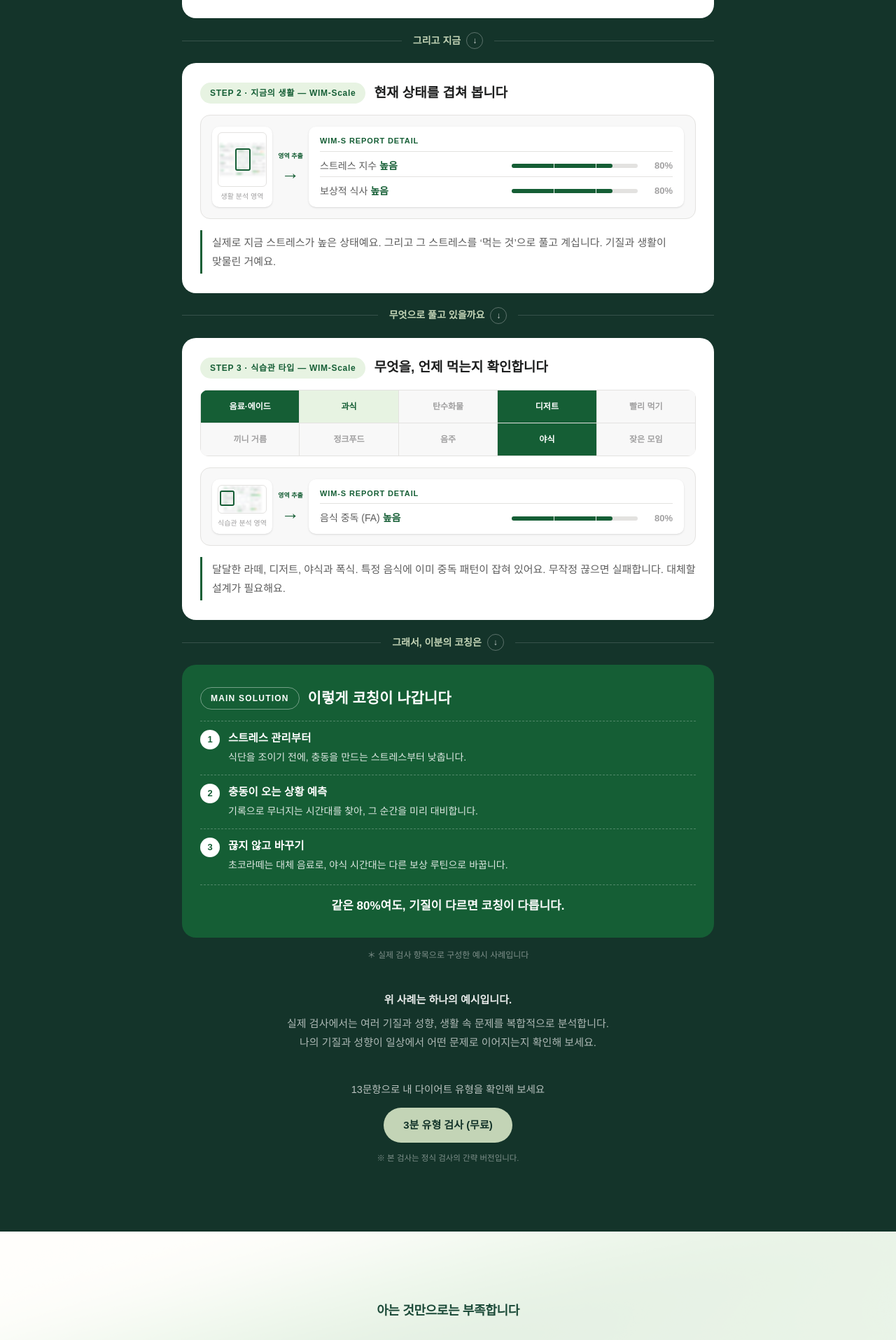
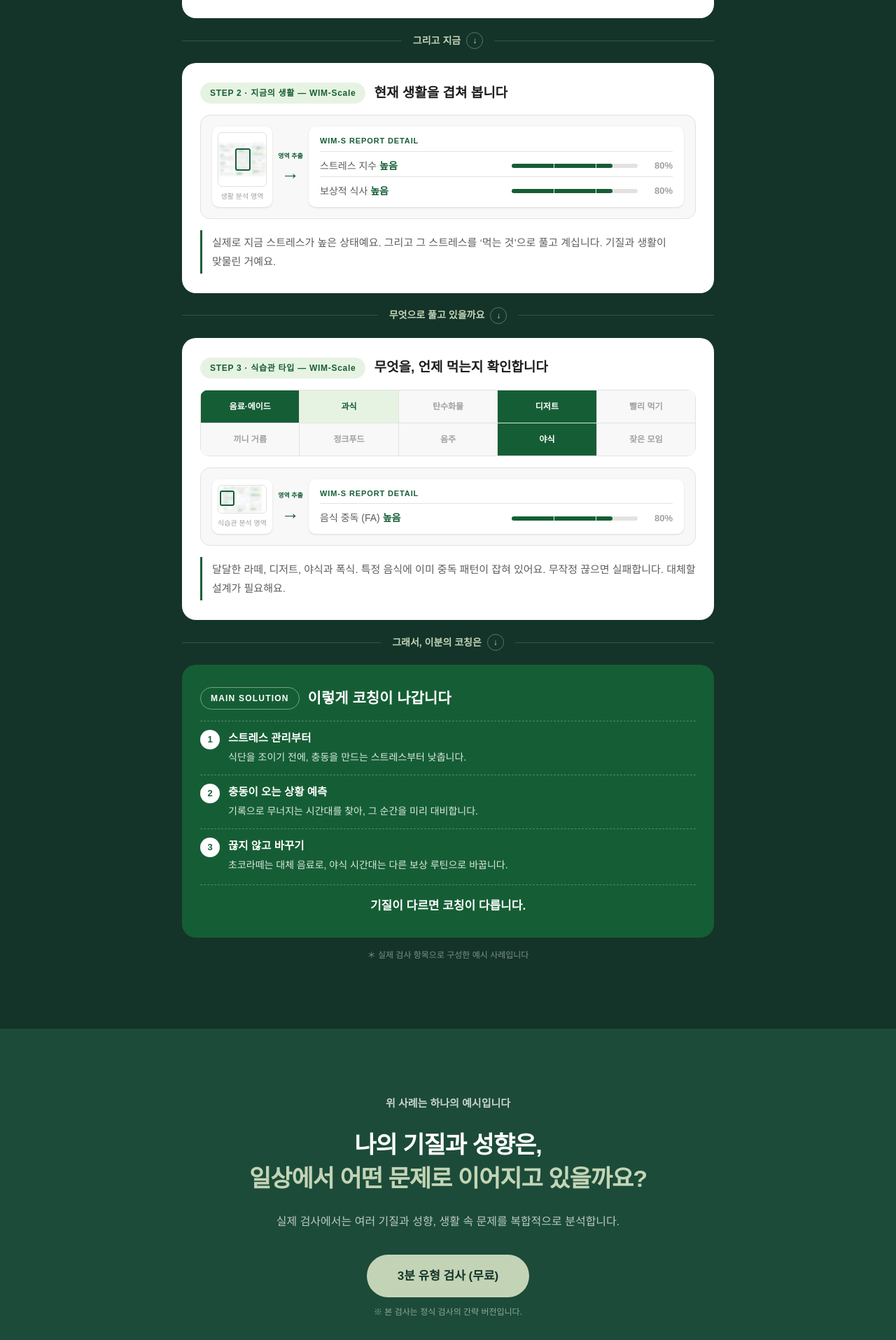
Before and after one commit to yoon123321/wim-test-page, a Next.js app: page /diet-program in a window 1280 px wide. Shown: the part 2005-3920 px from the top of the page at 70% size. Built offline with nearby package versions, Linux system fonts and the light colour scheme.

Commit message:
감량 코칭 스토리 문구 수정 및 검사 cta 섹션분리, 브랜드 기기 히어로 영상 적용

```diff
--- a/app/brand/page.tsx
+++ b/app/brand/page.tsx
@@ -1,11 +1,20 @@
 import BrandView from "@/components/brand/BrandView";
-import Hero from "@/components/common/Hero";
-import { BRAND_CONTENT as CONTENT } from "@/data/brand";
 
 export default function Page() {
   return (
     <>
-      <Hero imagePosition="center" {...CONTENT.hero} />
+      {/* 히어로 — 윔센터 소개 영상 (문구 없이 영상만) */}
+      <section aria-label="윔센터 소개 영상">
+        <video
+          src="/videos/wim-center-intro.mp4"
+          muted
+          loop
+          playsInline
+          autoPlay
+          preload="metadata"
+          className="pointer-events-none block h-[300px] w-full object-cover tb:h-[480px] dt:h-[560px]"
+        />
+      </section>
       <main className="min-h-screen bg-neutral-100">
         <BrandView />
       </main>
--- a/components/diet-program/DietLanding.tsx
+++ b/components/diet-program/DietLanding.tsx
@@ -777,17 +777,7 @@ function Problem({ coaching = false }: { coaching?: boolean }) {
           </>
         )}
 
-        {coaching && (
-          <div className="mx-auto flex max-w-[680px] flex-col items-center gap-2 text-center">
-            <span className="text-[14px] font-bold text-white/90 tb:text-[15px]">위 사례는 하나의 예시입니다.</span>
-            <p className="m-0 break-keep text-[14px] leading-[1.8] text-white/65 tb:text-[15px]">
-              실제 검사에서는 여러 기질과 성향, 생활 속 문제를 복합적으로 분석합니다.
-              <br className="hidden tb:block" />
-              나의 기질과 성향이 일상에서 어떤 문제로 이어지는지 확인해 보세요.
-            </p>
-          </div>
-        )}
-
+        {!coaching && (
         <div className="flex flex-col items-center gap-3.5">
           <span className="text-[14.5px] text-white/70">{C0.ctaLead}</span>
           <Link
@@ -796,9 +786,35 @@ function Problem({ coaching = false }: { coaching?: boolean }) {
             style={{ background: C.mint, color: C.greenDark }}>
             {C0.ctaLabel}
           </Link>
-          {coaching && (
-            <span className="text-[11.5px] text-white/45">※ 본 검사는 정식 검사의 간략 버전입니다.</span>
-          )}
+        </div>
+        )}
+      </div>
+    </section>
+  );
+}
+
+/** 버전3 — 코칭 스토리 다음, 예시 안내 + 검사 CTA 독립 섹션 */
+function CoachingCta() {
+  return (
+    <section className="px-6 py-[72px] tb:py-[96px]" style={{ background: C.green }}>
+      <div className="mx-auto flex w-full max-w-[860px] flex-col items-center gap-5 text-center tb:gap-6">
+        <span className="text-[14px] font-bold text-white/75 tb:text-[15px]">위 사례는 하나의 예시입니다</span>
+        <h2 className="m-0 break-keep text-[24px] font-bold leading-[1.45] tracking-[-0.03em] text-white tb:text-[34px] tb:leading-[1.4]">
+          나의 기질과 성향은,
+          <br />
+          <span style={{ color: C.mint }}>일상에서 어떤 문제로 이어지고 있을까요?</span>
+        </h2>
+        <p className="m-0 break-keep text-[14.5px] leading-[1.8] text-white/70 tb:text-[16px]">
+          실제 검사에서는 여러 기질과 성향, 생활 속 문제를 복합적으로 분석합니다.
+        </p>
+        <div className="mt-2 flex flex-col items-center gap-3">
+          <Link
+            href="/diet-type-test"
+            className="rounded-full px-9 py-[16px] text-[16px] font-bold no-underline transition hover:opacity-90 tb:px-11 tb:py-[18px] tb:text-[17px]"
+            style={{ background: C.mint, color: C.greenDark }}>
+            3분 유형 검사 (무료)
+          </Link>
+          <span className="text-[12px] text-white/50">※ 본 검사는 정식 검사의 간략 버전입니다.</span>
         </div>
       </div>
     </section>
@@ -813,7 +829,7 @@ function Difference() {
       id="difference"
       className={imageBackground ? "bg-[url('/images/diet/diet-difference-bg.png')] bg-cover bg-center bg-no-repeat" : "bg-white"}>
       <div className="flex flex-col items-center gap-9 text-center dt:gap-8">
-        <span className="text-[16px] font-bold tracking-[0.04em] dt:order-1 dt:text-[18px] dt:tracking-[-0.02em]" style={{ color: C.green }}>
+        <span className="text-[19px] font-bold tracking-[0.02em] dt:order-1 dt:text-[22px] dt:tracking-[-0.02em]" style={{ color: C.green }}>
           {C0.eyebrow}
         </span>
 
@@ -1085,7 +1101,6 @@ function Result() {
 
               <div className="flex flex-col items-center gap-2 text-center">
                 <span className="text-[17px] font-bold">{C0.axes.cardTitle}</span>
-                <p className="m-0 break-keep text-[14px] leading-[1.75] text-gray-03">{C0.axes.cardBody}</p>
               </div>
             </div>
           </div>
@@ -1529,6 +1544,7 @@ export default function DietLanding({ copyVariant = "base" }: { copyVariant?: "b
       <main className="w-full bg-white font-pretendard text-black antialiased">
         <Hero />
         <Problem coaching={copyVariant === "v3"} />
+        {copyVariant === "v3" && <CoachingCta />}
         <Difference />
         <Result />
         <Roadmap />
--- a/components/recovery/RecoveryLandingNew.tsx
+++ b/components/recovery/RecoveryLandingNew.tsx
@@ -14,6 +14,7 @@ import { useState } from "react";
 import Link from "next/link";
 import {
   RECOVERY_COPY,
+  RECOVERY_HERO_VIDEO,
   RECOVERY_DEVICES,
   RECOVERY_SITUATIONS,
   RECOVERY_COMBOS,
@@ -75,21 +76,18 @@ export default function RecoveryLandingNew() {
     <div className="bg-white font-['Pretendard_Variable',Pretendard,sans-serif] text-black antialiased">
       <style dangerouslySetInnerHTML={{ __html: FONT_CSS }} />
 
-      {/* 히어로 */}
-      <section id="top" className="bg-gradient-to-b from-primary-deeper to-black">
-        <div className="mx-auto flex w-full max-w-[350px] flex-col items-center gap-[18px] px-5 pb-[88px] pt-24 text-center tb:max-w-[688px] tb:gap-[26px] tb:pb-[140px] tb:pt-[152px] dt:max-w-[1280px]">
-          <span className={`${EN} text-[13.5px] tracking-[0.28em] text-primary-sub-02`}>{COPY.hero.kicker}</span>
-          <h1 className="m-0 max-w-[900px] break-keep text-[30px] font-bold leading-[1.4] tracking-[-0.025em] text-white tb:text-[48px] tb:leading-[1.36]">
-            {lines(COPY.hero.titleLines)}
-          </h1>
-          <p className="m-0 max-w-[620px] break-keep text-[15px] leading-[1.8] text-white/70 tb:text-[17px] tb:leading-[1.85]">{lines(COPY.hero.descriptionLines)}</p>
-          <Link
-            href={COPY.hero.ctaHref}
-            className="mt-2 w-full rounded-full bg-primary-sub-02 px-6 py-[17px] text-center text-[16px] font-bold text-primary-deeper no-underline transition hover:opacity-90 tb:mt-[18px] tb:w-auto tb:px-[42px] tb:py-[18px]"
-          >
-            {COPY.hero.ctaButton}
-          </Link>
-        </div>
+      {/* 히어로 — 옥시젠챔버 영상만 */}
+      <section id="top" className="bg-black">
+        <video
+          src={RECOVERY_HERO_VIDEO.video}
+          aria-label={RECOVERY_HERO_VIDEO.label}
+          muted
+          loop
+          playsInline
+          autoPlay
+          preload="metadata"
+          className="pointer-events-none block h-[420px] w-full object-cover tb:h-[640px]"
+        />
       </section>
 
       {/* 왜 회복인가 */}
--- a/data/diet-coaching.ts
+++ b/data/diet-coaching.ts
@@ -9,12 +9,12 @@ export type CoachingBar = { label: string; value: string; percent: number };
 export const DIET_COACHING = {
   kicker: "HOW WE COACH",
   title: "검사지 한 장이, 코칭이 되기까지",
-  subLines: ["40대 여성 회원 한 분의 검사 결과를", "그대로 따라가 보세요."],
+  subLines: ["30대 여성 회원 한 분의 검사 결과를", "그대로 따라가 보세요."],
   note: "＊ 실제 검사 항목으로 구성한 예시 사례입니다",
   steps: [
     {
       tag: "STEP 1 · 타고난 기질 — WIM-I",
-      title: "나만의 반응 패턴을 확인합니다",
+      title: "나만의 기질을 확인합니다",
       bars: [
         { label: "스트레스 내성", value: "낮음", percent: 20 },
         { label: "부정적 충동성", value: "높음", percent: 80 },
@@ -25,7 +25,7 @@ export const DIET_COACHING = {
     },
     {
       tag: "STEP 2 · 지금의 생활 — WIM-Scale",
-      title: "현재 상태를 겹쳐 봅니다",
+      title: "현재 생활을 겹쳐 봅니다",
       bars: [
         { label: "스트레스 지수", value: "높음", percent: 80 },
         { label: "보상적 식사", value: "높음", percent: 80 },
@@ -53,6 +53,6 @@ export const DIET_COACHING = {
       { no: "2", title: "충동이 오는 상황 예측", desc: "기록으로 무너지는 시간대를 찾아, 그 순간을 미리 대비합니다." },
       { no: "3", title: "끊지 않고 바꾸기", desc: "초코라떼는 대체 음료로, 야식 시간대는 다른 보상 루틴으로 바꿉니다." },
     ],
-    closing: "같은 80%여도, 기질이 다르면 코칭이 다릅니다.",
+    closing: "기질이 다르면 코칭이 다릅니다.",
   },
 } as const;
--- a/data/diet-new.ts
+++ b/data/diet-new.ts
@@ -213,7 +213,7 @@ export const DIET_RATING_BARS = [
 
 export const DIET_PLANS = [
   { name: "Wellness Lite", subtitle: "비대면 관리 프로그램", target: "혼자서도 어느 정도 되는데, 방향과 점검이 필요한 분", priceLabel: "상담 후 플랜 안내", priceValue: "진단 기반 견적", cta: "상담으로 확인" },
-  { name: "Wellness", subtitle: "대면 관리 프로그램", target: "이번엔 제대로, 사람과 함께 바꾸고 싶은 분", priceLabel: "8월 프로모션 적용 · 6주", priceValue: "진단 후 견적", cta: "이 플랜으로 상담" },
+  { name: "Wellness", subtitle: "대면 관리 프로그램", target: "이번엔 제대로, 매니저와 함께 바꾸고 싶은 분", priceLabel: "8월 프로모션 적용 · 6주", priceValue: "진단 후 견적", cta: "이 플랜으로 상담" },
   { name: "Wellness Signature", subtitle: "대면 관리 프로그램", target: "BMI 30 이상, 요요가 반복돼온 분 — 가장 촘촘한 관리", priceLabel: "상담 후 플랜 안내", priceValue: "진단 기반 견적", cta: "상담으로 확인" },
 ] as const;
 
--- a/data/diet.ts
+++ b/data/diet.ts
@@ -335,7 +335,7 @@ export const DIET_PLANS: readonly DietPlan[] = [
   {
     name: "Wellness",
     kind: "대면 관리 프로그램",
-    target: "이번엔 제대로, 사람과 함께 바꾸고 싶은 분",
+    target: "이번엔 제대로, 매니저와 함께 바꾸고 싶은 분",
     priceNote: "8월 프로모션 적용 · 6주",
     price: "진단 후 견적",
     cta: "이 플랜으로 상담",
--- a/data/recovery-new.ts
+++ b/data/recovery-new.ts
@@ -67,6 +67,12 @@ export const RECOVERY_COPY = {
     secondaryButton: "네이버 예약",
     secondaryHref: "https://map.naver.com/p/entry/place/1903997900",
   },
+} as const;
+
+/** 히어로 배경 영상 */
+export const RECOVERY_HERO_VIDEO = {
+  video: "/videos/device-oxygen-chamber-hero.mp4",
+  label: "옥시젠챔버 히어로 영상",
 } as const;
 
 export const RECOVERY_DEVICES: RecoveryDevice[] = [
```
Also changed, not shown: 1 other file (tests, documents, lock files or other folders).
